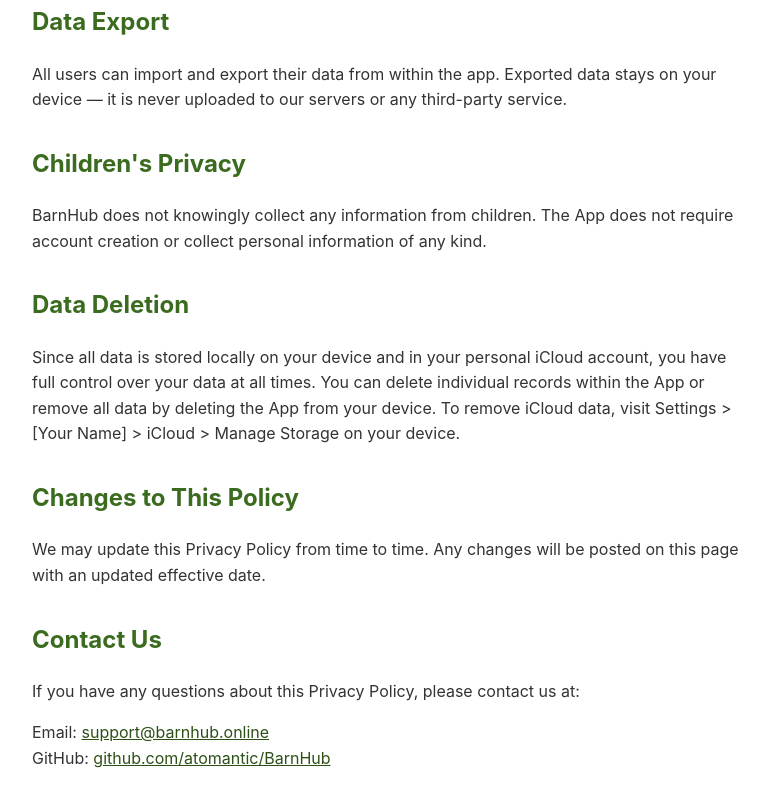
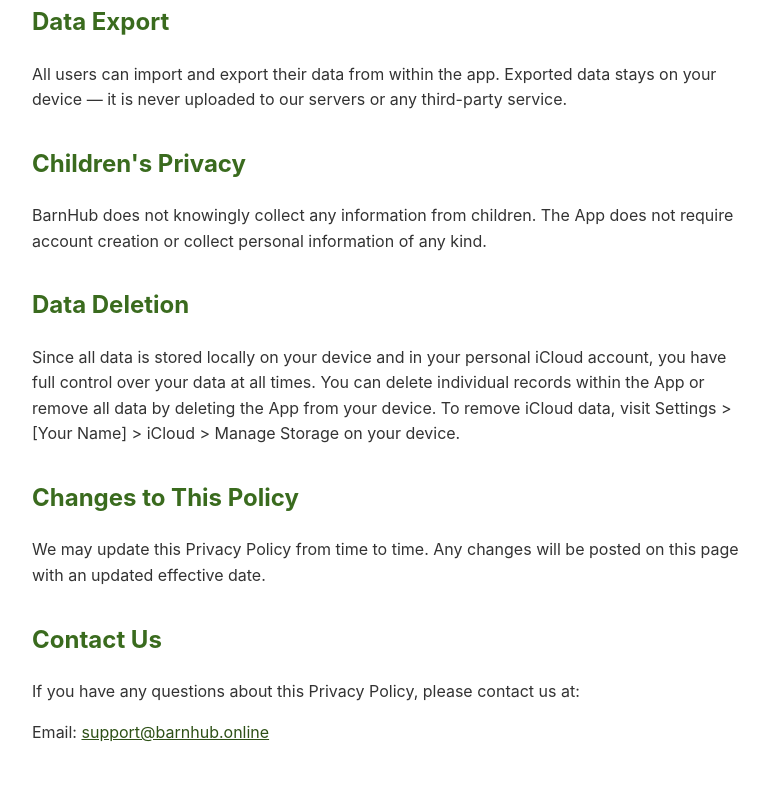
Before and after one commit to atomantic/barn.io, a plain HTML site: page privacy.html in a window 1280 px wide. Shown: the part 1294-2100 px from the top of the page, without its empty margins (248-1017 px from the left). Drawn offline with Linux system fonts and the light colour scheme.

Commit message:
fix: remove GitHub links since repo is private

```diff
--- a/privacy.html
+++ b/privacy.html
@@ -56,7 +56,6 @@
 
   <h2>Contact Us</h2>
   <p>If you have any questions about this Privacy Policy, please contact us at:</p>
-  <p>Email: <a href="mailto:support@barnhub.online">support@barnhub.online</a><br>
-  GitHub: <a href="https://github.com/atomantic/BarnHub">github.com/atomantic/BarnHub</a></p>
+  <p>Email: <a href="mailto:support@barnhub.online">support@barnhub.online</a></p>
 </body>
 </html>
```
Also changed, not shown: index.html (+0 -1 lines), terms.html (+1 -2 lines).
